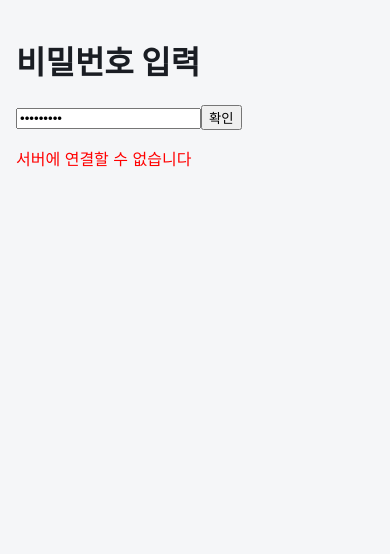
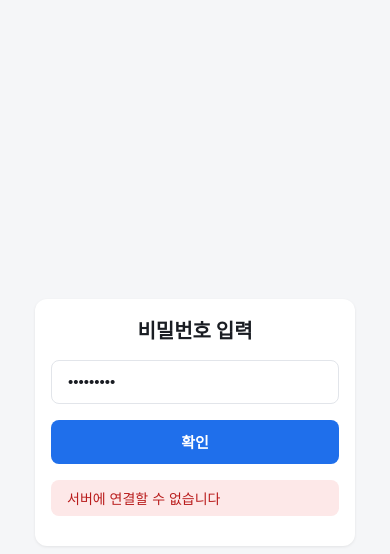
Before and after one commit to macro2micro03/invoice-mgmt, a React (Vite) app in the folder frontend/: page /report in a window 390 px wide. Both pictures are taken after typing "Sample123" into the empty fields and a click on the button "확인". Shown: the top 554 px of the page. Built offline with nearby package versions, Linux system fonts and the light colour scheme; no server answers.

Commit message:
feat: 상단 네비게이션과 비밀번호 화면을 모바일 앱 스타일로 리디자인

```diff
--- a/frontend/src/App.jsx
+++ b/frontend/src/App.jsx
@@ -10,7 +10,7 @@ export default function App() {
   return (
     <PasswordGate>
       <div>
-        <nav style={{ display: 'flex', gap: 12, padding: 12 }}>
+        <nav className="nav">
           <Link to="/">촬영</Link>
           <Link to="/search">검색</Link>
           <Link to="/report">보고서 생성</Link>
--- a/frontend/src/PasswordGate.jsx
+++ b/frontend/src/PasswordGate.jsx
@@ -38,20 +38,25 @@ export default function PasswordGate({ children }) {
   if (unlocked) return children
 
   return (
-    <div style={{ padding: 16 }}>
-      <h1>비밀번호 입력</h1>
+    <div className="page" style={{ display: 'flex', alignItems: 'center', justifyContent: 'center' }}>
+      <div className="card" style={{ width: '100%', maxWidth: 320 }}>
+        <h1 style={{ textAlign: 'center' }}>비밀번호 입력</h1>
         <form onSubmit={handleSubmit}>
+          <div className="field">
             <input
+              className="input"
               type="password"
               value={password}
               onChange={(e) => setPassword(e.target.value)}
               placeholder="비밀번호"
             />
-        <button type="submit" disabled={verifying}>
+          </div>
+          <button className="btn btn-primary" type="submit" disabled={verifying} style={{ width: '100%' }}>
             {verifying ? '확인 중...' : '확인'}
           </button>
         </form>
-      {error && <p style={{ color: 'red' }}>{error}</p>}
+        {error && <p className="banner banner-error">{error}</p>}
+      </div>
     </div>
   )
 }
```
Lines whose indentation alone changed are shown as unchanged.
